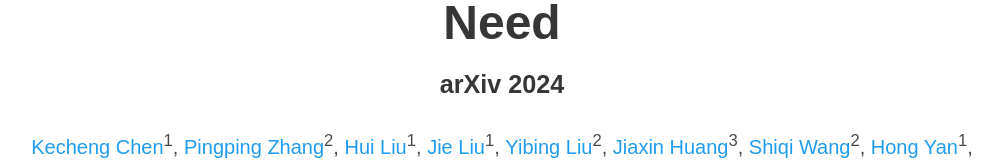
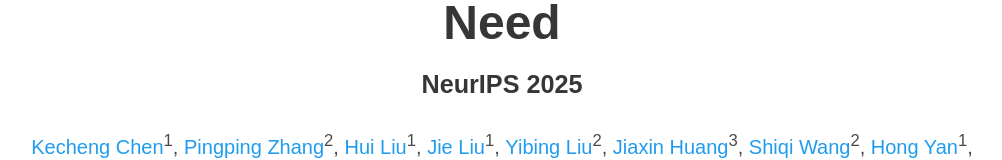
Before and after one commit to tonyckc/P2LLM, a plain HTML site: page index.html in a window 1280 px wide. Shown: the part 242-402 px from the top of the page, without its empty margins (138-1140 px from the left). Drawn offline with nearby package versions, Linux system fonts and the light colour scheme; some icons are missing; a web font is replaced by a local one.

Commit message:
Update publication year from arXiv 2024 to NeurIPS 2025

```diff
--- a/index.html
+++ b/index.html
@@ -68,7 +68,7 @@
         <div class="column has-text-centered">
           <h1 class="title is-1 publication-title">Large Language Models for Lossless Image Compression: Next-Pixel Prediction in Language Space is All You Need<br>
             <small>
-              <span style="font-size: 60%;">arXiv 2024</span>
+              <span style="font-size: 60%;">NeurIPS 2025</span>
             </small>
           </h1>
           <div class="is-size-5 publication-authors">
```
